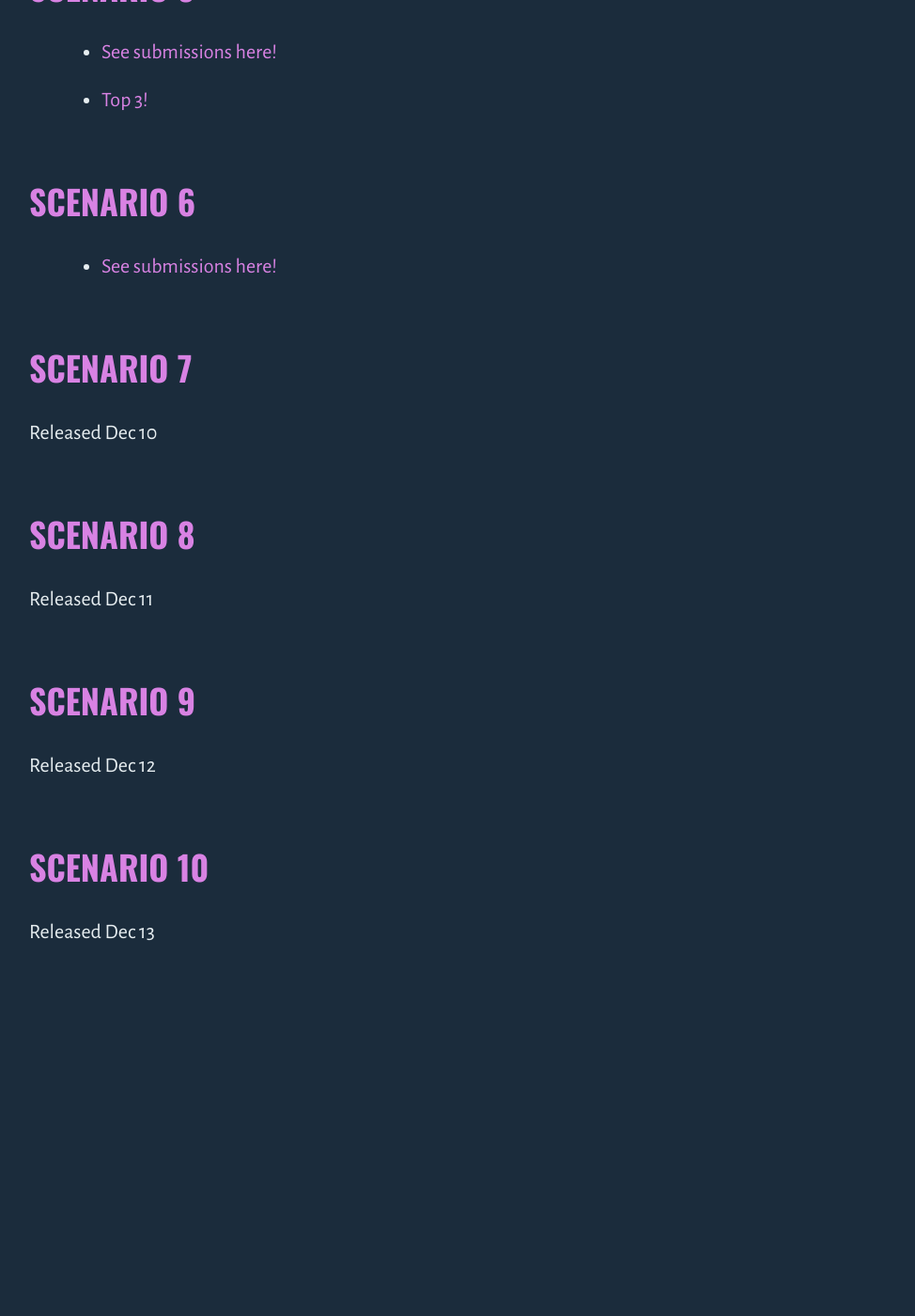
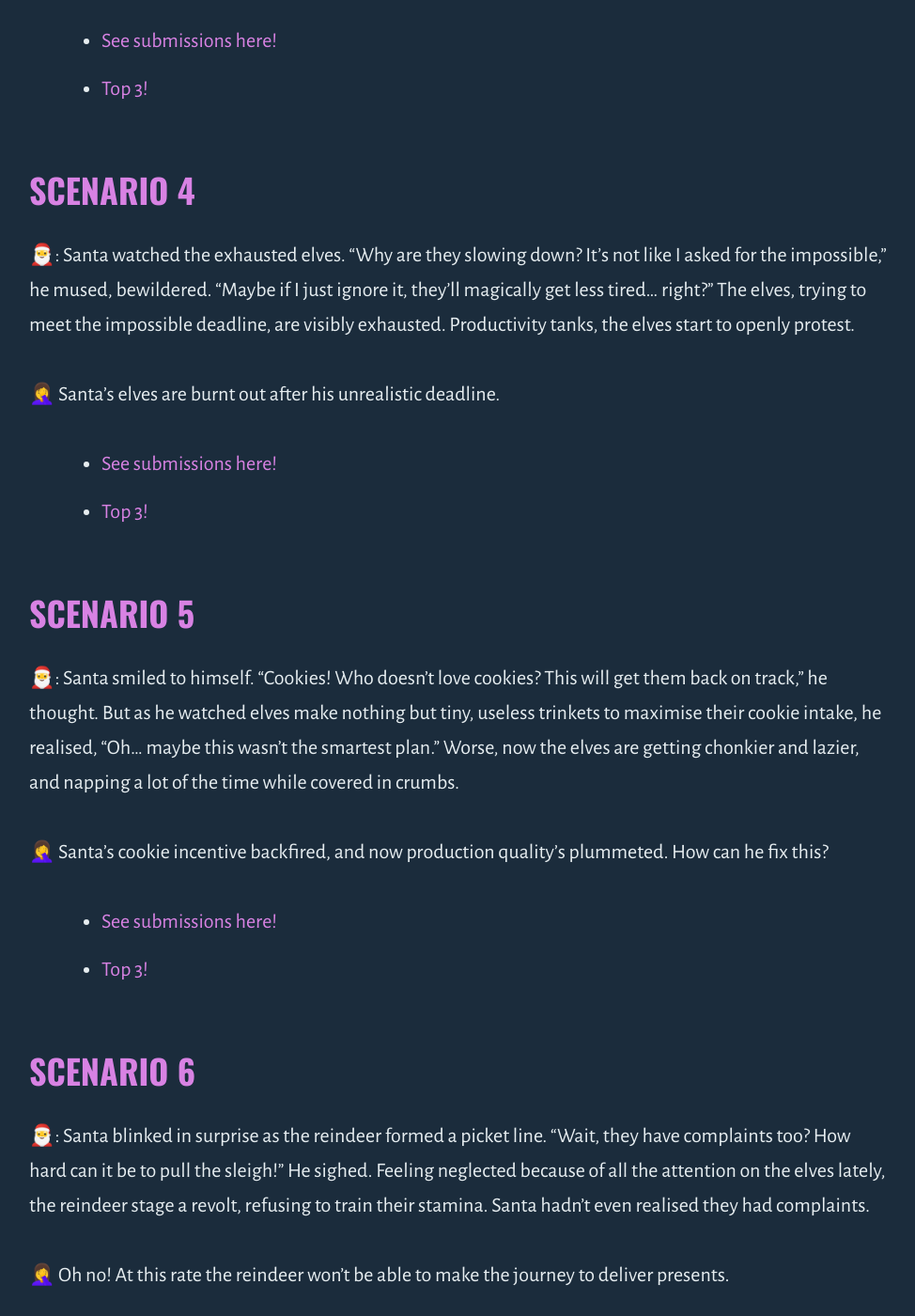
Before and after one commit to outragedpinkracoon/outragedpinkracoon.github.io, a Jekyll site: the page built from _posts/2024-12-2-advent-of-bad-management.md, in a window 1280 px wide and 1400 px high, scrolled down 2523 px. Shown: the whole window at 94% size, without its empty margins (150-1124 px from the left). Built offline with Jekyll 4.4.1, drawn with Linux system fonts in a browser that asks for light colours; comment, search, counter and statistics services are not loaded; before the commit the page ends 3637 px from its top, so only the background shows below that; some of the changed text lies outside the part shown.

Commit message:
adds some blurb

```diff
--- a/_posts/2024-12-2-advent-of-bad-management.md
+++ b/_posts/2024-12-2-advent-of-bad-management.md
@@ -25,28 +25,49 @@
 
 🎅: "Ugh, it’s only Day 1 and everything's already gone to hell," Santa thought as he watched elves frantically produce random amounts of toys. "How hard is it to follow a quota? Oh wait, I forgot to give them one… well they should know what to do by now!"
 
+🤦‍♀️ Santa forgot to clarify the expected gift-making quota for the elves (not that he'd admit it!), leading to wildly varying toy production. Some elves made 1000 toys quickly; some made 2 to the highest standards.
+
 * [See submissions here!](https://www.linkedin.com/feed/update/urn:li:activity:7269275673981071361/)
 * [Top 3!](https://www.linkedin.com/posts/outragedpinkracoon_adventofbadmanagement-festivefun-management-activity-7269442677656489985-Oslv)
 
 ## Scenario 2
 🎅: After the fiasco with missing quotas, Santa sighed deeply. "Alright, if they can’t figure it out, I'll just do it myself," he muttered, deciding that the only way forward was to loom over every elf and tell them how to hold a paintbrush. "What do I even pay you for?"
 
+🤦‍♀️ Santa has decided the only solution is to micromanage every elf since they clearly can't be trusted.
+
 * [See submissions here!](https://www.linkedin.com/posts/outragedpinkracoon_adventofbadmanagement-festivefun-management-activity-7269648005979377667-fi1w?utm_source=share&utm_medium=member_desktop)
 * [Top 3!](https://www.linkedin.com/feed/update/urn:li:activity:7269812867544109056/)
 
 ## Scenario 3
+🎅: "We’re way behind," Santa mumbled, staring at his workshop calendar. "Alright, everyone, we’re finishing this by tomorrow!" He knew it was impossible, but hey, miracles happen, right? "I really hope miracles happen..."
+
+🤦‍♀️ Santa realises they're behind schedule and sets an impossible deadline for all toy production to be complete—by tomorrow.
+
 * [See submissions here!](https://www.linkedin.com/posts/outragedpinkracoon_adventofbadmanagement-festivefun-management-activity-7270004685858578433-B3h6?utm_source=share&utm_medium=member_desktop)
 * [Top 3!](https://www.linkedin.com/feed/update/urn:li:share:7270141042966835203/)
 
 ## Scenario 4
+🎅: Santa watched the exhausted elves. "Why are they slowing down? It's not like I asked for the impossible," he mused, bewildered. "Maybe if I just ignore it, they'll magically get less tired... right?" The elves, trying to meet the impossible deadline, are visibly exhausted. Productivity tanks, the elves start to openly protest.
+
+🤦‍♀️ Santa's elves are burnt out after his unrealistic deadline.
+
 * [See submissions here!](https://www.linkedin.com/feed/update/urn:li:activity:7270363660512854016/)
 * [Top 3!](https://www.linkedin.com/feed/update/urn:li:activity:7270534516031512576/)
 
 ## Scenario 5
+🎅: Santa smiled to himself. "Cookies! Who doesn’t love cookies? This will get them back on track," he thought. But as he watched elves make nothing but tiny, useless trinkets to maximise their cookie intake, he realised, "Oh... maybe this wasn’t the smartest plan." Worse, now the elves are getting chonkier and lazier, and napping a lot of the time while covered in crumbs.
+
+🤦‍♀️ Santa's cookie incentive backfired, and now production quality's plummeted. How can he fix this?
+
 * [See submissions here!](https://www.linkedin.com/feed/update/urn:li:activity:7270739297299845121/)
 * [Top 3!](https://www.linkedin.com/feed/update/urn:li:activity:7270897946445975552/)
 
 ## Scenario 6
+
+🎅: Santa blinked in surprise as the reindeer formed a picket line. "Wait, they have complaints too? How hard can it be to pull the sleigh!" He sighed. Feeling neglected because of all the attention on the elves lately, the reindeer stage a revolt, refusing to train their stamina. Santa hadn't even realised they had complaints.
+
+🤦‍♀️ Oh no! At this rate the reindeer won't be able to make the journey to deliver presents.
+
 * [See submissions here!](https://www.linkedin.com/feed/update/urn:li:activity:7271813667967406080/)
 
 ## Scenario 7
```
